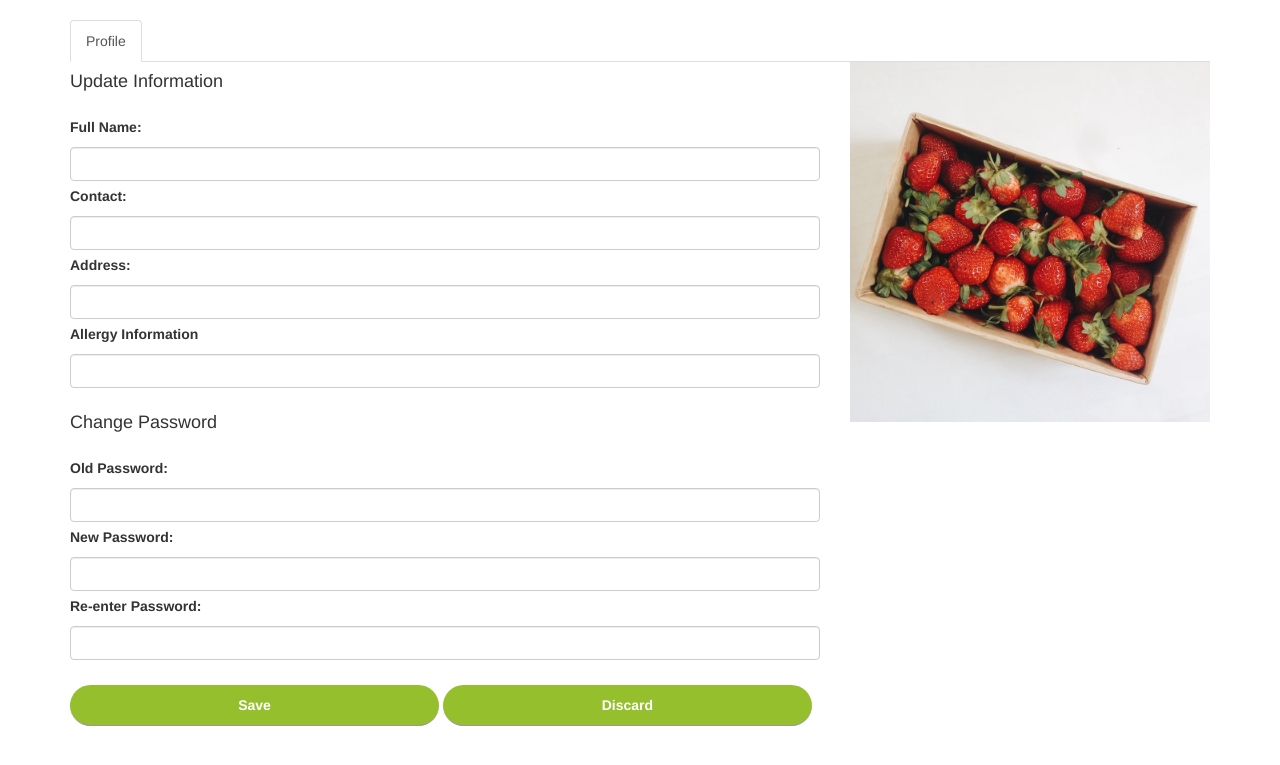
After one commit to abiralpandey34/Freshmart, a PHP site: page /updateProfile.php in a window 1280 px wide, after a click on "Profile". The commit adds this page. Shown: the top 765 px of the page. Run offline with PHP 8.4, Linux system fonts and the light colour scheme; data comes from the database, SQL or seed files in the repository; data that the repository does not hold is empty; some libraries are stand-ins or nearby versions.

Commit message:
updateProduct and updateProfile is added but still incomplete.

```diff
--- /dev/null
+++ b/css/update.css
@@ -0,0 +1,45 @@
+* {
+  margin: 0;
+  padding: 0;
+  font-family: 100% Helvetica, sans-serif;
+  -webkit-box-sizing: border-box;
+          box-sizing: border-box;
+}
+
+img {
+  width: 100%;
+  height: auto;
+}
+
+input, select {
+  padding: 10px 0;
+  margin: 5px 0;
+  border: none;
+  border-bottom: 1px solid #999;
+  background: transparent;
+}
+
+input[type=submit] {
+  width: 49.2%;
+  margin: auto;
+  border-radius: 50px;
+  background-color: #96bf2e;
+  font-weight: bold;
+  color: white;
+}
+
+input[type=submit]:hover {
+  background: white;
+  border: 2px solid #96bf2e;
+  color: #96bf2e;
+}
+
+h4 {
+  display: block;
+  margin-bottom: 25px;
+}
+
+.heading {
+  margin-top: 25px;
+}
+/*# sourceMappingURL=update.css.map */
--- /dev/null
+++ b/css/update.scss
@@ -0,0 +1,46 @@
+*{
+    margin: 0;
+    padding: 0;
+    font-family: 100% Helvetica, sans-serif;
+    box-sizing: border-box;
+}
+$bg-color: #96bf2e52;
+$allcolor: #96bf2e;
+$shadow: #301e171f;
+$text: white;
+
+img{
+    width: 100%;
+    height: auto;
+}
+
+
+input, select{
+    padding: 10px 0;
+    margin: 5px 0;
+    border: none;
+    border-bottom: 1px solid #999;
+    background: transparent;
+}
+input[type=submit]{
+    width: 49.2%;
+    margin: auto;
+    border-radius: 50px;
+    background-color:$allcolor;
+    font-weight: bold;
+    color: $text ;
+}
+input[type=submit]:hover{
+    background: white;
+    border: 2px solid $allcolor;
+    color: $allcolor;
+}
+
+h4{
+    display: block;
+    margin-bottom: 25px;
+}
+
+.heading{
+    margin-top: 25px;
+}
--- a/index.php
+++ b/index.php
@@ -567,7 +567,7 @@
                 <div class="col-md-3">
                   <div class="cover-f">
                     <h4>MY ACCOUNT</h4>
-                    <li><a href="#">Edit my Information</a></li>
+                    <li><a href="updateProfile.php">Edit my Information</a></li>
                     <li><a href="#">My Cart</a></li>
                     <li><a href="#">Order History</a></li>
                   </div>
--- /dev/null
+++ b/updateProfile.php
@@ -0,0 +1,99 @@
+<!DOCTYPE html>
+<html lang="en">
+
+<head>
+  <!-- Required meta tags always come first -->
+  <meta charset="utf-8">
+  <meta name="viewport" content="width=device-width, initial-scale=1">
+  <meta http-equiv="x-ua-compatible" content="ie=edge">
+  <!-- Bootstrap CSS -->
+  <link rel="stylesheet" href="https://cdn.rawgit.com/twbs/bootstrap/v4-dev/dist/css/bootstrap.css">
+
+  <!-- Custom CSS -->
+  <link rel="stylesheet" href="css/update.css">
+</head>
+
+<?php
+  include 'reuseable/connection.php';
+  include 'reuseable/errorReporting.php';?>
+
+<body>
+  <div class="container">
+    <!-- create new row -->
+    <div class="row">
+      <!-- first column starts -->
+      <div class="col-xs-12 col-sm-12 col-md-12 col-lg-12 col-xl-12">
+        <br>
+        <!-- navigation tab starts -->
+        <ul class="nav nav-tabs" id="myTab" role="tablist">
+          <li class="nav-item">
+            <a class="nav-link active" id="home-tab" data-toggle="tab" href="#general" role="tab"
+              aria-controls="Profile" aria-selected="true">Profile</a>
+          </li>
+        </ul>
+
+        <div class="tab-content">
+          <!-- general form details -->
+          <div role="tabpanel" class="tab-pane fade active show" id="general">
+            <div class="row justify-content-center">
+              <div class="col-md-8  d-flex flex-column bd-highlight pt-5">
+                <form>
+                      <?php
+
+                      $profileQuery = "SELECT * FROM user WHERE user_id = 1";
+                      $profileQueryResult = mysqli_query($connection, $profileQuery);
+
+                      while($profileRow = mysqli_fetch_assoc($profileQueryResult)){
+
+                        $fullname = $profileRow['user_fullname'];
+                        $contact = $profileRow['user_phone_number'];
+                        $address = $profileRow['user_address'];
+                        $allergy = $profileRow['user_allergy_information'];
+
+                      }
+                      ?>
+                      <h4 class=""> Update Information </h4>
+
+                      <label for="name">Full Name:</label>
+                      <input type="name" class="form-control" value="<?php echo (isset($fullname))?$fullname:'';?>" required>
+
+                      <label for="contact">Contact:</label>
+                      <input type="tel" class="form-control" value="<?php echo (isset($contact))?$contact:'';?>" required>
+
+                      <label for="address">Address:</label>
+                      <input type="text" class="form-control" value="<?php echo (isset($address))?$address:'';?>" required>
+
+                      <label for="address">Allergy Information</label>
+                      <input type="text" class="form-control" value="<?php echo (isset($allergy))?$allergy:'';?>">
+
+                      <h4 class="heading"> Change Password </h4>
+
+                      <label for="password">Old Password:</label>
+                      <input type="password" class="form-control" required>
+
+                      <label for="password">New Password:</label>
+                      <input type="password" id="password" class="form-control" required>
+
+                      <label for="password">Re-enter Password:</label>
+                      <input type="password" id="password" value ="" class="form-control" required> <br>
+
+                      <input type="submit" name="save" value="Save">
+                      <input type="submit" name="discard" value="Discard">
+                </form>
+              </div>
+              <div class=" col-md-4  d-flex flex-column bd-highlight mb-3">
+                <img src="images/veg2.jpg" alt="...">
+              </div>
+            </div>
+          </div>
+        </div>
+      </div>
+    </div>
+
+
+    <!-- jQuery first, then Bootstrap JS. -->
+    <script src="https://ajax.googleapis.com/ajax/libs/jquery/2.1.4/jquery.min.js"></script>
+    <script src="https://cdn.rawgit.com/twbs/bootstrap/v4-dev/dist/js/bootstrap.js"></script>
+</body>
+
+</html>
```
Also changed, not shown: test.php (added, +32 -0 lines), trader-dashboard.php (+66 -100 lines), updateProduct.php (added, +107 -0 lines), 1 other file.
